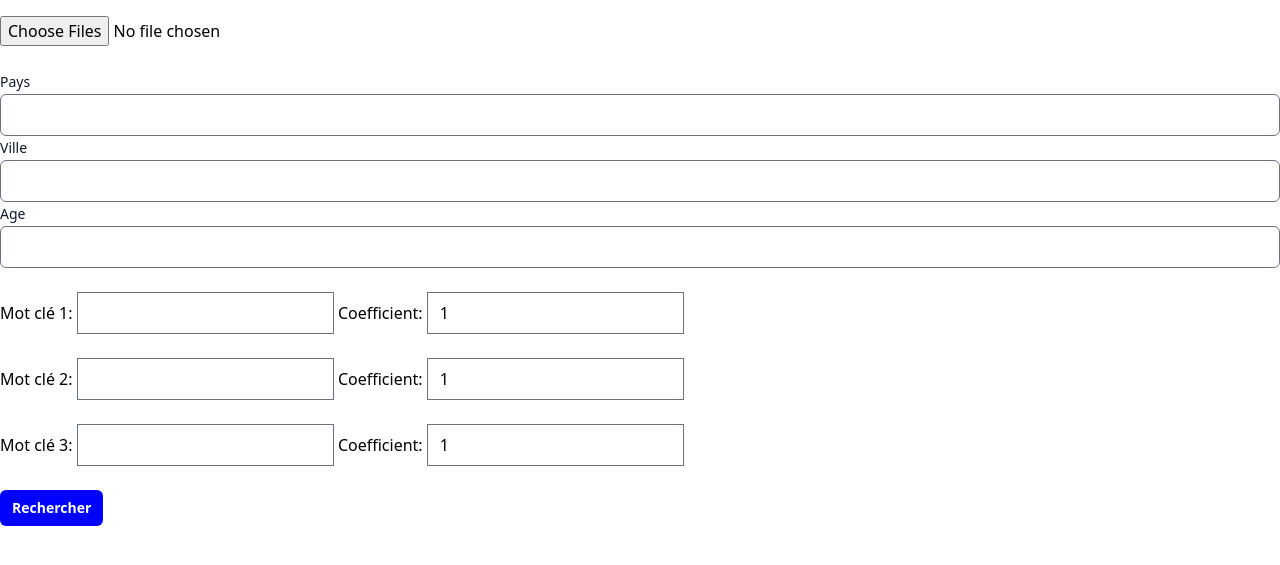
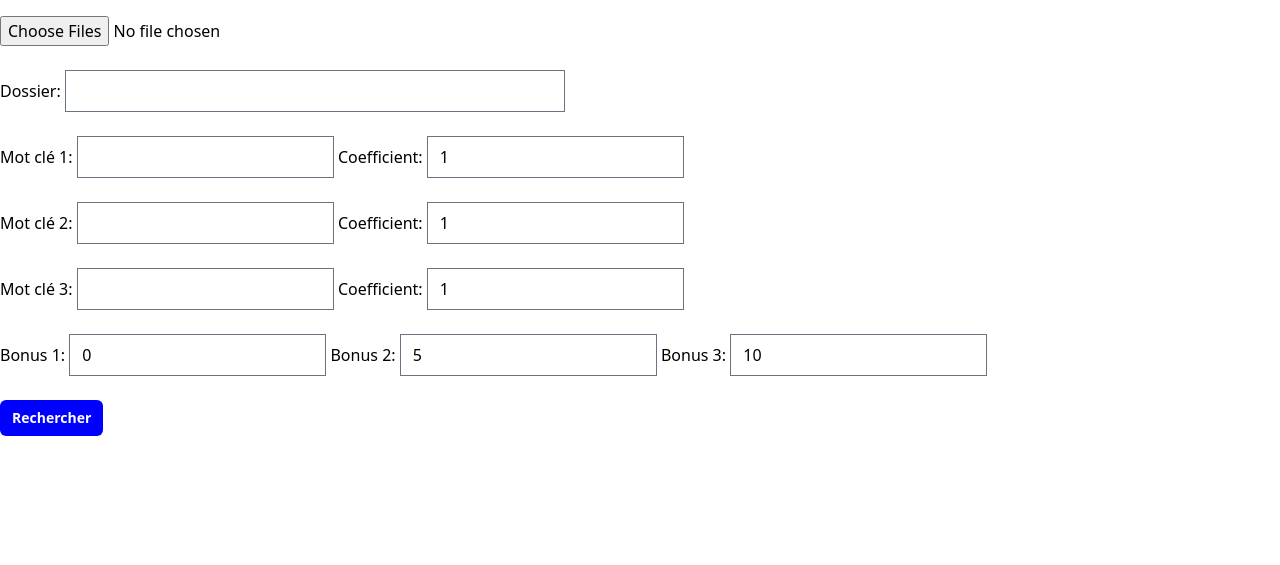
Before and after one commit to aminekha/cvReader, a Django app: page / in a window 1280 px wide. Shown: the part 104-669 px from the top of the page. Run offline with Django 4.2, Linux system fonts and the light colour scheme; style sheets or scripts are compiled from the project's sources; some libraries are stand-ins or nearby versions.

Commit message:
Add bonus fileds

```diff
--- a/reader/templates/reader/index.html
+++ b/reader/templates/reader/index.html
@@ -9,30 +9,12 @@
   <div class="space-y-12">
     <input type="file" name="files" multiple required>
     <br><br>
+    <div>
+      <label for="path">Dossier:</label>
+      <input style="width:500px;" type="text" name="path" id="path">
+    </div>
+    <br>
     <div class="border-b border-gray-900/10 pb-12">
-      <div class="mt-10 grid grid-cols-1 gap-x-6 gap-y-8 sm:grid-cols-6">
-        <div class="sm:col-span-3">
-          <label for="country" class="block text-sm font-medium leading-6 text-gray-900">Pays</label>
-          <div class="mt-2">
-            <input type="text" name="country" id="country" value="" class="block w-full rounded-md border-0 py-1.5 text-gray-900 shadow-sm ring-1 ring-inset ring-gray-300 placeholder:text-gray-400 focus:ring-2 focus:ring-inset focus:ring-indigo-600 sm:text-sm sm:leading-6">
-          </div>
-        </div>
-
-        <div class="sm:col-span-3">
-          <label for="city" class="block text-sm font-medium leading-6 text-gray-900">Ville</label>
-          <div class="mt-2">
-            <input type="text" name="city" id="city" value="" class="block w-full rounded-md border-0 py-1.5 text-gray-900 shadow-sm ring-1 ring-inset ring-gray-300 placeholder:text-gray-400 focus:ring-2 focus:ring-inset focus:ring-indigo-600 sm:text-sm sm:leading-6">
-          </div>
-        </div>
-
-        <div class="sm:col-span-4">
-          <label for="age" class="block text-sm font-medium leading-6 text-gray-900">Age</label>
-          <div class="mt-2">
-            <input type="number" name="age" id="age" value="" class="block w-full rounded-md border-0 py-1.5 text-gray-900 shadow-sm ring-1 ring-inset ring-gray-300 placeholder:text-gray-400 focus:ring-2 focus:ring-inset focus:ring-indigo-600 sm:text-sm sm:leading-6">
-          </div>
-        </div>
-      </div>
-      <br>
       <div>
         <label for="keyword1">Mot clé 1:</label>
         <input type="text" name="keywords[]" id="keyword1" required>
@@ -52,6 +34,15 @@
         <input type="text" name="keywords[]" id="keyword3" required>
         <label for="coefficient3">Coefficient:</label>
         <input type="number" name="coefficients[]" id="coefficient3" value="1" min="1" required>
+      </div>
+      <br>
+      <div>
+        <label for="keyword3">Bonus 1:</label>
+        <input type="number" name="bonus[]" id="bonus1" value="0" min="0"  required>
+        <label for="bonus2">Bonus 2:</label>
+        <input type="number" name="bonus[]" id="bonus2" value="5" min="0" required>
+        <label for="bonus2">Bonus 3:</label>
+        <input type="number" name="bonus[]" id="bonus3" value="10" min="0" required>
       </div>
 </div>
 </div>
@@ -103,7 +94,7 @@
     <tbody>
       {% for file_name in file_names %}
         <tr>
-          <td class="px-5 py-5 border-b border-gray-200 bg-white text-sm"><a target="_blank" href={{file_name.path}}>{{ file_name.file }}</a></td>
+          <td class="px-5 py-5 border-b border-gray-200 bg-white text-sm"><a target="_blank" href="file:///{{file_name.path}}">{{ file_name.file }}</a></td>
           <td class="px-5 py-5 border-b border-gray-200 bg-white text-sm">{{ file_name.keyword1_total }}</td>
           <td class="px-5 py-5 border-b border-gray-200 bg-white text-sm">{{ file_name.keyword2_total }}</td>
           <td class="px-5 py-5 border-b border-gray-200 bg-white text-sm">{{ file_name.keyword3_total }}</td>
--- a/reader/views.py
+++ b/reader/views.py
@@ -8,32 +8,11 @@ import docx2txt
 from django.shortcuts import render
 
 
-countries = ["France", "Londres"]
-france_cities = [
-    "Paris", "Marseille", "Lyon", "Toulouse", "Nice", "Nantes", "Strasbourg", "Montpellier", "Bordeaux", "Lille",
-    "Rennes", "Reims", "Saint-Étienne", "Toulon", "Le Havre", "Clermont-Ferrand", "Limoges", "Tours", "Amiens",
-    "Metz", "Perpignan", "Besançon", "Orléans", "Mulhouse", "Caen", "Nancy", "Rouen", "Argenteuil", "Saint-Denis",
-    "Roubaix", "Tourcoing", "Montreuil", "Avignon", "Asnières-sur-Seine", "Nanterre", "Poitiers", "Versailles",
-    "Courbevoie", "Créteil", "Pau", "Colombes", "Vitry-sur-Seine", "Aulnay-sous-Bois", "Marseille 10", "Marseille 11",
-    "Marseille 12", "Marseille 13", "Marseille 14", "Marseille 15", "Marseille 16"
-]
-
-# List of the biggest 50 cities in London (approximate population)
-london_cities = [
-    "London", "Croydon", "Bromley", "Barnet", "Enfield", "Harrow", "Wandsworth", "Greenwich", "Lewisham", "Hackney",
-    "Haringey", "Newham", "Redbridge", "Havering", "Hillingdon", "Hounslow", "Kingston upon Thames", "Merton",
-    "Sutton", "Bexley", "Brent", "Ealing", "Hammersmith and Fulham", "Harrow", "Hillingdon", "Hounslow", "Kensington and Chelsea",
-    "Kingston upon Thames", "Lambeth", "Lewisham", "Merton", "Newham", "Richmond upon Thames", "Southwark", "Sutton",
-    "Tower Hamlets", "Waltham Forest", "Wandsworth", "Westminster"
-]
-
-# Combine the city lists
-cities = france_cities + london_cities
 # Load spaCy's English model
 # nlp = spacy.load('en_core_web_sm')
 nlp = spacy.load('fr_core_news_sm')
 
-def extract_data(file_path, file_name, keywords_list, coefficients, is_country):
+def extract_data(file_path, file_name, keywords_list, coefficients):
     if file_name.lower().endswith('.pdf'):
         # Extract data from PDF
         doc = fitz.open(file_path)
@@ -53,25 +32,6 @@ def extract_data(file_path, file_name, keywords_list, coefficients, is_country):
         # Unsupported file format
         return None
 
-    # Process the content using spaCy
-    country = None
-    city = []
-    age = None
-
-    # Extract relevant information (country, city, age)
-
-    if is_country:
-        doc = nlp(content)
-        for ent in doc.ents:
-            if ent.label_ == 'LOC' and len(ent.text) > 4:
-                if not country and ent.text in countries:
-                    country = ent.text
-                elif ent.text not in city and ent.text in cities:
-                    # city = ent.text
-                    city.append(ent.text.lower())
-            elif ent.label_ == 'CARDINAL' and not age:
-                age = ent.text
-
     # Extract keywords
     keyword_counts = {keyword.lower(): 0 for keyword in keywords_list}
 
@@ -79,18 +39,20 @@ def extract_data(file_path, file_name, keywords_list, coefficients, is_country):
         keyword_counts[keyword.lower()] = content.count(keyword.lower()) * int(coefficients[i])
 
 
-    return country, city, age, keyword_counts
+    return keyword_counts
 
 
 def index(request):
     if request.method == 'POST':
         files = request.FILES.getlist('files')
-        country = request.POST.get('country', '')
-        city = request.POST.get('city', '')
-        age = request.POST.get('age', '')
+        # country = request.POST.get('country', '')
+        # city = request.POST.get('city', '')
+        # age = request.POST.get('age', '')
         # keywords = [keyword.strip() for keyword in request.POST.get('keywords', '').split(',') if keyword.strip()]
+        path = request.POST.get('path', '')
         keywords = request.POST.getlist('keywords[]')
         coefficients = request.POST.getlist('coefficients[]')
+        bonus = request.POST.getlist('bonus[]')
 
         filtered_files = []
 
@@ -103,7 +65,7 @@ def index(request):
                     temp_file_path = temp_file.name
                     print(temp_file_path)
 
-                file_country, file_city, file_age, file_keywords = extract_data(temp_file_path, file.name, keywords, coefficients, country)
+                file_keywords = extract_data(temp_file_path, file.name, keywords, coefficients)
                 # print(file_country, file_city, file_age)
                 # print(file_keywords)
 
@@ -111,35 +73,18 @@ def index(request):
                 total_count = sum(file_keywords.values())
 
                 # Give bonus if it has more than one keyword
-                bonus = 0
                 num_keywords_with_counts = sum(1 for count in file_keywords.values() if count > 0)  # Count the number of keywords with counts greater than 0
-                if num_keywords_with_counts == 2:
-                    bonus = 5
+                b = 0
+                if num_keywords_with_counts == 1:
+                    b = 0
+                elif num_keywords_with_counts == 2:
+                    b = 1
                 elif num_keywords_with_counts == len(keywords):
-                    bonus = 10
+                    b = 2
 
-                total_count += bonus
+                total_count += int(bonus[b])
 
-
-                if(file_country):
-                    if(file_country.lower() == country.lower()):
-                        print(file.name)
-
-                # Filtering based on extracted information
-                if(file_country):
-                    if country and country.lower() != file_country.lower():
-                        os.remove(temp_file_path)
-                        continue
-                # else:
-                #         os.remove(temp_file_path)
-                #         continue
-                if(len(file_city) > 0):
-                    if city and city.lower() not in file_city:
-                        os.remove(temp_file_path)
-                        continue
-                # if age and age != file_age:
-                #     os.remove(temp_file_path)
-                #     continue
+                path = path + "/" + file.name
 
                 filtered_files.append(
                     {
@@ -147,8 +92,8 @@ def index(request):
                         "keyword1_total": file_keywords[keywords[0]],
                         "keyword2_total": file_keywords[keywords[1]],
                         "keyword3_total": file_keywords[keywords[2]],
-                        "bonus": bonus,
-                        "path": temp_file_path,
+                        "bonus": bonus[b],
+                        "path": path,
                         "total": total_count
                     }
                 )
```
